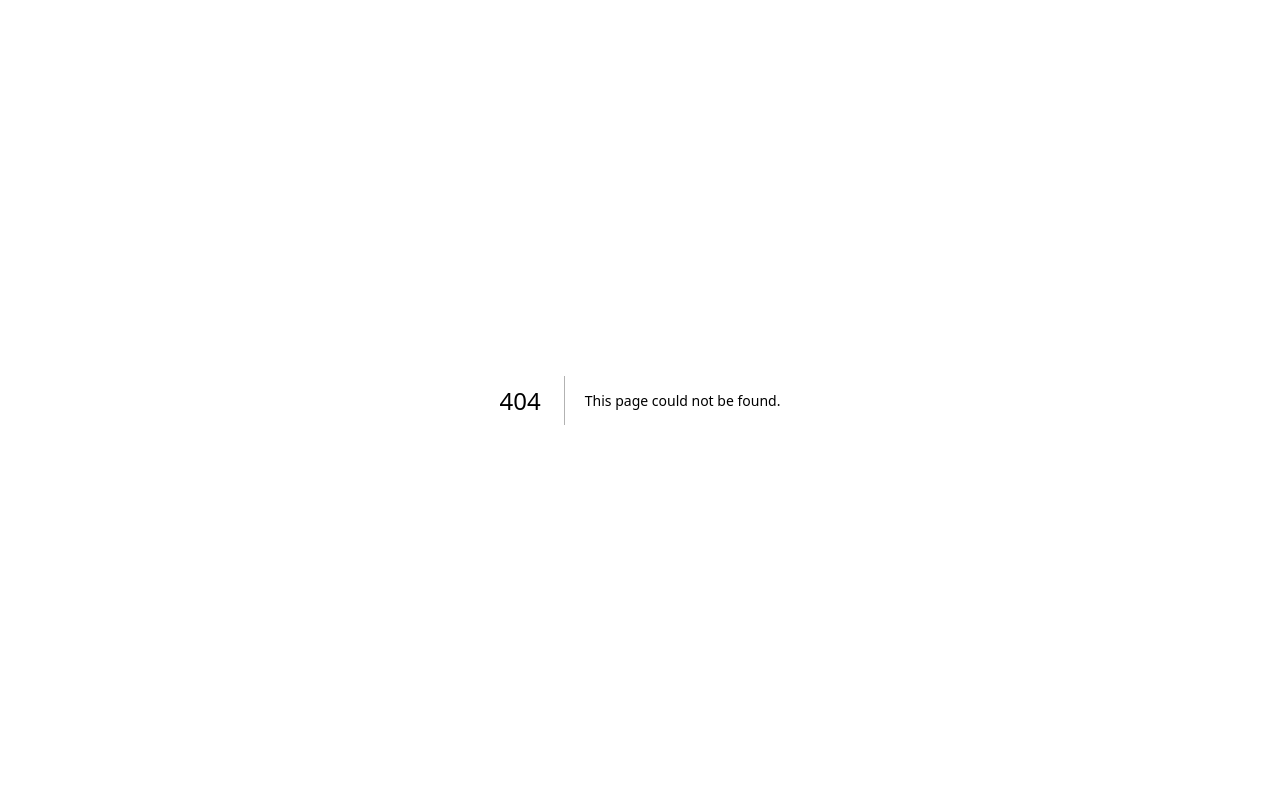
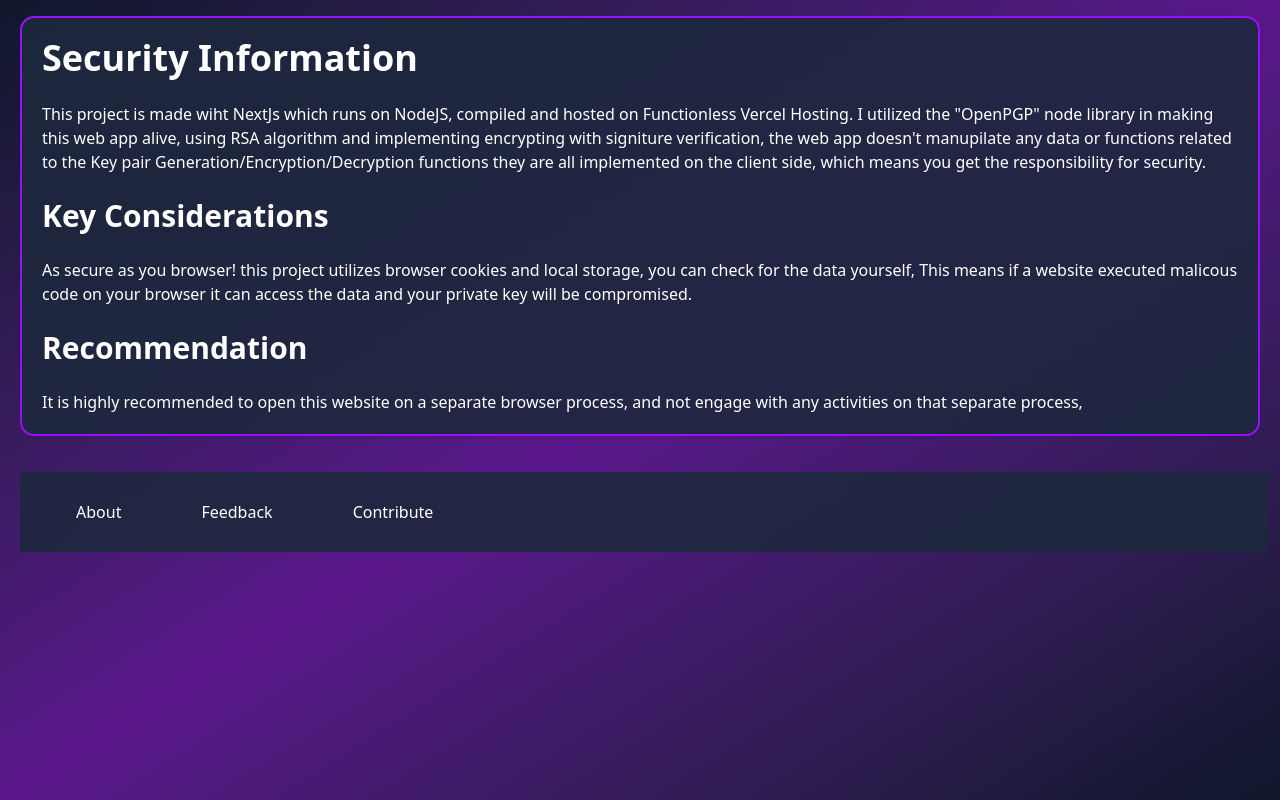
Before and after one commit to MohamedAlDeep/Onthego-secure-comms, a Next.js app: page /about in a window 1280 px wide. Before the commit this address had no page. Built offline with nearby package versions, Linux system fonts and the light colour scheme; what next-client-cookies would draw is missing.

Commit message:
Fixed about

```diff
--- /dev/null
+++ b/app/about/page.tsx
@@ -0,0 +1,29 @@
+import Footer from '@/components/Footer/FooterAbt'
+import { Card, CardContent, CardDescription, CardHeader, CardTitle } from "@/components/ui/card"
+
+export default function about(){
+    return (
+        <div className="min-h-screen bg-gradient-to-br from-slate-900 via-purple-900 to-slate-900 p-4">
+            <div className="flex justify-center">
+                        <Card className="bg-slate-800/90 w-310 border-purple-500/20 backdrop-blur-sm border-2 text-white p-5 mb-8" style={{ borderColor: '#9810FA' }}>
+                            <h1 className="text-4xl font-bold">Security Information</h1>
+                            <p>This project is made wiht NextJs which runs on NodeJS, compiled and hosted on Functionless Vercel Hosting.
+                                I utilized the "OpenPGP" node library in making this web app alive, using RSA algorithm and implementing encrypting with signiture verification,
+                                the web app doesn't manupilate any data or functions related to the Key pair Generation/Encryption/Decryption functions
+                                they are all implemented on the client side, which means you get the responsibility for security.
+                            </p>
+                            <h1 className="text-3xl font-bold">Key Considerations</h1>
+                            <p>As secure as you browser! this project utilizes browser cookies and local storage, you can check for the data yourself,
+                                This means if a website executed malicous code on your browser it can access the data and your private key will be compromised.
+                            </p>
+                            <h1 className="text-3xl font-bold">Recommendation</h1>
+                            <p>
+                            It is highly recommended to open this website on a separate browser process, and not engage with any activities on that separate process,
+
+                            </p>
+                        </Card>
+                    </div>
+            <Footer/>
+        </div>
+    )
+}
--- a/app/page.tsx
+++ b/app/page.tsx
@@ -12,6 +12,7 @@ import Link from "next/link"
 import { useLocalStorage } from "usehooks-ts"
 import { redirect } from "next/dist/server/api-utils"
 // import { db } from "./lib"
+import FooterAbt from '@/components/Footer/FooterAbt'
 
 export default function Page() {
   const [showPassword, setShowPassword] = useState(false)
@@ -158,7 +159,7 @@ export default function Page() {
           </div>
         </CardContent>
       </Card>
-
+    <FooterAbt/>
     </div>
   );
 }
--- a/components/Footer/Footer.tsx
+++ b/components/Footer/Footer.tsx
@@ -35,8 +35,8 @@ export default function Footer(){
         <div className="flex w-full h-20 justify-between bg-slate-800/90  backdrop-blur-sm  items-center px-4 m-1 text-white w-130">
             <div className="">
                 <a href="/about" className="rounded-[11px] px-5 py-1.5 mx-5 transition-all duration-300 ease-in-out hover:bg-[#BD2ABA]" >About</a>
-                <a href='encrypt' className="rounded-[11px] px-5 py-1.5 mx-5 transition-all duration-300 ease-in-out hover:bg-[#BD2ABA]" >Feedback</a>
-                <a href='decrypt' className="rounded-[11px] px-5 py-1.5 mx-5 transition-all duration-300 ease-in-out hover:bg-[#BD2ABA]" >Contribute</a>
+                <a href='' className="rounded-[11px] px-5 py-1.5 mx-5 transition-all duration-300 ease-in-out hover:bg-[#BD2ABA]" >Feedback</a>
+                <a href='' className="rounded-[11px] px-5 py-1.5 mx-5 transition-all duration-300 ease-in-out hover:bg-[#BD2ABA]" >Contribute</a>
             </div>
             <Button onClick={handleDelete} className="w-40 bg-gradient-to-r from-purple-600 to-pink-600 hover:from-purple-700 hover:to-pink-700 ">Dispose</Button>
         </div>
--- /dev/null
+++ b/components/Footer/FooterAbt.tsx
@@ -0,0 +1,17 @@
+'use client';
+
+export default function FooterAbt(){
+
+    return (
+
+
+        <div className="flex w-full h-20 justify-between bg-slate-800/90  backdrop-blur-sm  items-center px-4 m-1 text-white w-130">
+            <div className="">
+                <a href="/about" className="rounded-[11px] px-5 py-1.5 mx-5 transition-all duration-300 ease-in-out hover:bg-[#BD2ABA]" >About</a>
+                <a href='' className="rounded-[11px] px-5 py-1.5 mx-5 transition-all duration-300 ease-in-out hover:bg-[#BD2ABA]" >Feedback</a>
+                <a href='' className="rounded-[11px] px-5 py-1.5 mx-5 transition-all duration-300 ease-in-out hover:bg-[#BD2ABA]" >Contribute</a>
+            </div>
+        </div>
+
+    )
+}
```
